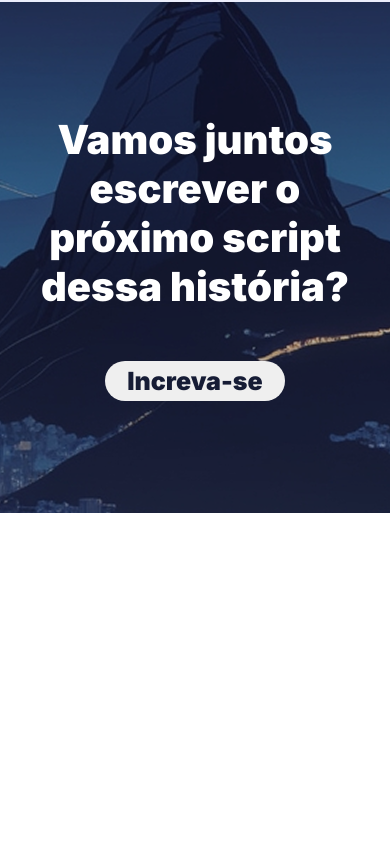
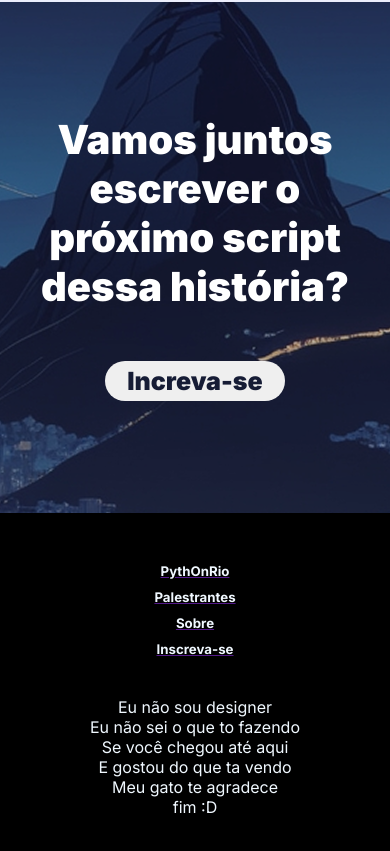
Before and after one commit to thiagodemedeiros/Site-PythonRio, a React (Vite) app: page / in a window 390 px wide. Shown: the part 4450-5301 px from the top of the page. Before the commit the page ends 4963 px from the top, so only its background shows below. Built offline with nearby package versions, Linux system fonts and the light colour scheme.

Commit message:
Subindo o novo footer

```diff
--- a/index.html
+++ b/index.html
@@ -6,7 +6,7 @@
     <link rel="preconnect" href="https://fonts.googleapis.com">
     <link rel="preconnect" href="https://fonts.gstatic.com" crossorigin>
     <link href="https://fonts.googleapis.com/css2?family=Inter:ital,opsz,wght@0,14..32,100..900;1,14..32,100..900&display=swap" rel="stylesheet">
-    <link rel="icon" href="./public/logo-pythonrio.png">
+    <link rel="icon" href="logo-pythonrio.png">
     <title>PythOnRio</title>
   </head>
   <body>
--- /dev/null
+++ b/src/pages/Footer.css
@@ -0,0 +1,47 @@
+.footer {
+    /* width: 100vw; */
+    /* height: auto; */
+
+    display: flex;
+    flex-direction: row;
+    align-items: center;
+    justify-content: space-around;
+
+    background-color: black;
+    padding: 50px 0px;
+}
+
+.botoes1 {
+    text-decoration: none;
+    gap: 10px;
+
+    display: flex;
+    flex-direction: column;
+}
+
+.botoes1 h5{
+    color: aliceblue;
+}
+
+.botoes2 p{
+    color: aliceblue;
+    width: auto;
+    text-align: end;
+}
+
+@media (max-width: 400px) {
+    .footer {
+        flex-direction: column;
+        justify-content: center;
+
+        gap: 40px;
+    }
+
+    .botoes1 {
+        text-align: center;
+    }
+
+    .botoes2 p {
+        text-align: center;
+    }
+}
--- /dev/null
+++ b/src/pages/Footer.jsx
@@ -0,0 +1,26 @@
+import React from "react";
+import './Footer.css'
+
+export default function footer () {
+    return (
+        <div className="footer">
+            <div className="botoes1">
+                <a href=""><h5>PythOnRio</h5></a>
+                <a href=""><h5>Palestrantes</h5></a>
+                <a href=""><h5>Sobre</h5></a>
+                <a href=""><h5>Inscreva-se</h5></a>
+            </div>
+
+            <div className="botoes2">
+                <p>
+                    Eu não sou designer <br/>
+                    Eu não sei o que to fazendo <br/>
+                    Se você chegou até aqui <br/>
+                    E gostou do que ta vendo <br/>
+                    Meu gato te agradece <br/>
+                    fim :D
+                </p>
+            </div>
+        </div>
+    )
+}
--- a/src/pages/home/home.jsx
+++ b/src/pages/home/home.jsx
@@ -3,6 +3,7 @@ import Section1 from "./sections/section1";
 import Section2 from "./sections/Section2";
 import Section3 from "./sections/Section3";
 import Section4 from "./sections/Section4";
+import Footer from "../Footer";
 
 export default function Home () {
     return (
@@ -11,6 +12,7 @@ export default function Home () {
             <Section2/>
             <Section3/>
             <Section4/>
+            <Footer/>
         </div>
     )
 }
```
